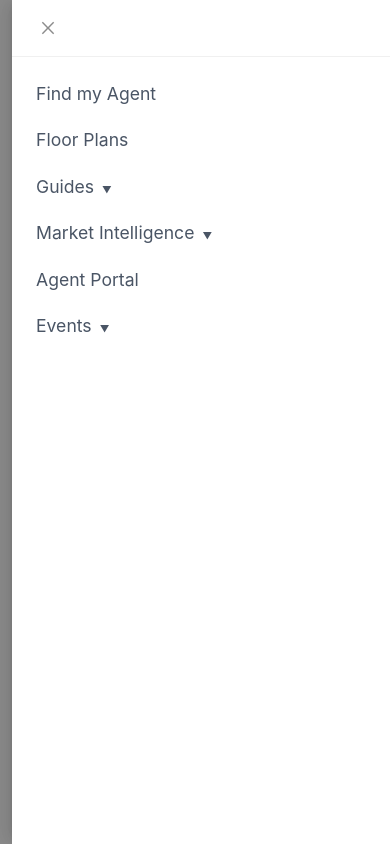
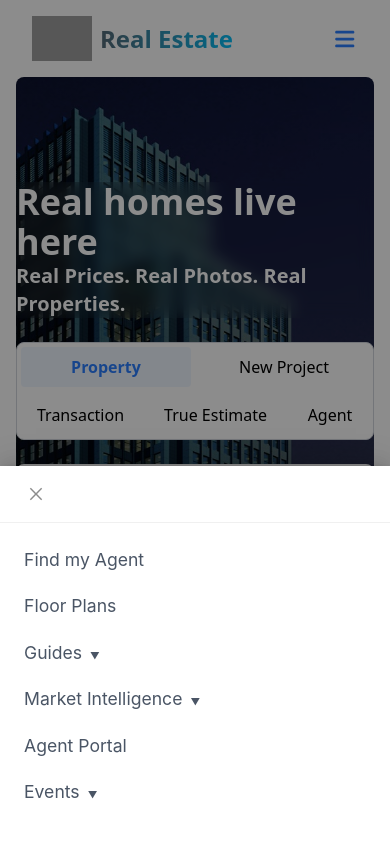
Before and after one commit to anwar108658/vertex-real-state, a React (Vite) app: page / in a window 390 px wide. Both pictures are taken after a click on the button 344 px from the left and 38 px from the top of the page. Shown: the top 844 px of the page. Built offline with nearby package versions, Linux system fonts and the light colour scheme; grey boxes are pictures that could not be loaded.

Commit message:
add placement header responsive

```diff
--- a/src/components/Header.jsx
+++ b/src/components/Header.jsx
@@ -81,7 +81,7 @@ const Header = () => {
                 </button>
             }
         </header>
-        <Drawer open={drawer} onClose={() => setDrawer(false)}>
+        <Drawer open={drawer} placement='bottom' onClose={() => setDrawer(false)}>
             <nav>
                 <ul className='flex flex-col gap-5 cursor-pointer text-[1.1rem] text-gray-600'>
                     <li className='hover:text-blue-500'>Find my Agent</li>
```
